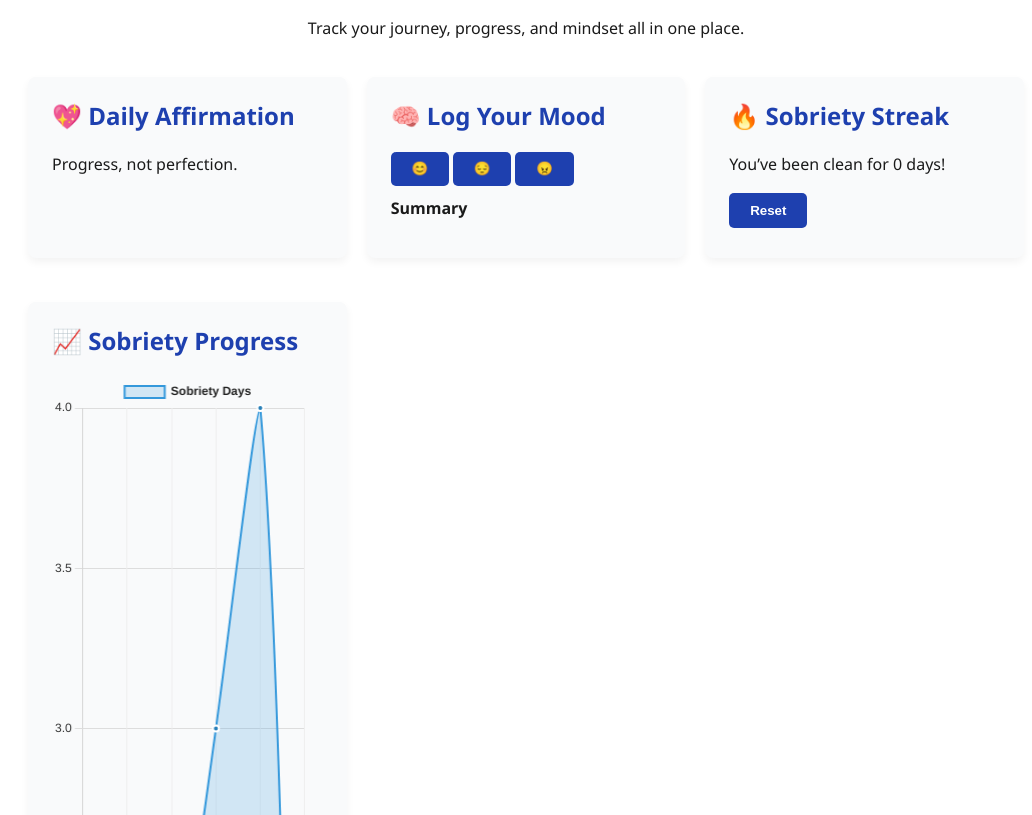
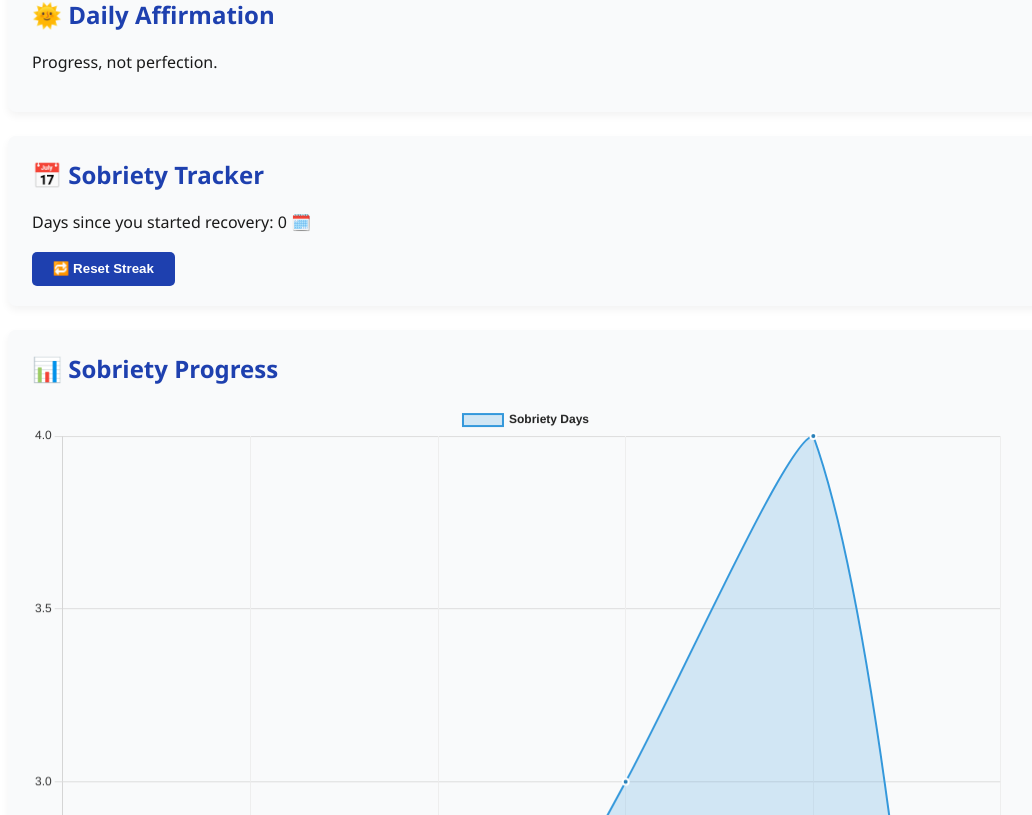
Before and after one commit to Hardikm9/Anti-Narcotics, a plain HTML site: page dashboard.html in a window 1280 px wide. Shown: the part 205-1020 px from the top of the page, without its empty margins (114-1146 px from the left). Drawn offline with nearby package versions, Linux system fonts and the light colour scheme.

Commit message:
Update dashboard.html

```diff
--- a/dashboard.html
+++ b/dashboard.html
@@ -5,16 +5,13 @@
   <meta name="viewport" content="width=device-width, initial-scale=1.0"/>
   <title>Dashboard – NarcStop AI</title>
   <link rel="stylesheet" href="css/style.css" />
-  <link rel="icon" href="assets/images/favicon.ico" type="image/x-icon" />
   <script src="https://cdn.jsdelivr.net/npm/chart.js"></script>
   <script defer src="js/dashboard.js"></script>
 </head>
 <body>
-
-  <!-- Navigation -->
+  <!-- Navbar -->
   <nav class="navbar">
     <div class="logo">📊 NarcStop AI</div>
-    <button class="menu-toggle" aria-label="Toggle menu">☰</button>
     <ul class="nav-links">
       <li><a href="index.html">Home</a></li>
       <li><a href="report.html">Report</a></li>
@@ -27,72 +24,55 @@
     <button id="darkModeToggle" title="Toggle Dark Mode">🌙</button>
   </nav>
 
+  <!-- Main -->
   <main class="page-content">
-    <h1 style="text-align:center; padding: 20px;">🌈 Your Recovery Dashboard</h1>
-    <p style="text-align:center;">Track your journey, progress, and mindset all in one place.</p>
+    <h1>📈 Your Recovery Journey</h1>
 
-    <div class="grid" style="padding: 20px;">
-      <!-- Daily Affirmation -->
-      <div class="card box">
-        <h2>💖 Daily Affirmation</h2>
-        <p id="dailyAffirmation">Loading motivation...</p>
+    <section class="card">
+      <h2>🌞 Daily Affirmation</h2>
+      <p id="dailyAffirmation">Loading...</p>
+    </section>
+
+    <section class="card">
+      <h2>📅 Sobriety Tracker</h2>
+      <p id="sobrietyDays">Days since you started recovery: <span>0</span> 🗓️</p>
+      <button class="btn" onclick="resetStreak()">🔁 Reset Streak</button>
+    </section>
+
+    <section class="card">
+      <h2>📊 Sobriety Progress</h2>
+      <canvas id="sobrietyChart" style="width: 100%; height: 300px;"></canvas>
+    </section>
+
+    <section class="card">
+      <h2>😌 Mood Logger</h2>
+      <div>
+        <button class="btn" onclick="logMood('😊')">😊</button>
+        <button class="btn" onclick="logMood('😐')">😐</button>
+        <button class="btn" onclick="logMood('😢')">😢</button>
       </div>
-
-      <!-- Mood Logger -->
-      <div class="card box">
-        <h2>🧠 Log Your Mood</h2>
-        <div id="moodButtons" style="margin-bottom: 10px;">
-          <button onclick="logMood('😊')">😊</button>
-          <button onclick="logMood('😔')">😔</button>
-          <button onclick="logMood('😠')">😠</button>
-        </div>
-        <h4>Summary</h4>
-        <ul id="moodList"></ul>
-      </div>
-
-      <!-- Sobriety Tracker -->
-      <div class="card box">
-        <h2>🔥 Sobriety Streak</h2>
-        <p id="sobrietyDays">You’ve been clean for <span>0</span> days!</p>
-        <button onclick="resetStreak()">Reset</button>
-      </div>
-
-      <!-- Sobriety Chart -->
-      <div class="card box">
-        <h2>📈 Sobriety Progress</h2>
-        <canvas id="sobrietyChart" height="200"></canvas>
-      </div>
-    </div>
+      <ul id="moodList"></ul>
+    </section>
   </main>
 
+  <!-- Footer -->
   <footer>
-    <p>&copy; 2025 NarcStop AI | Stay strong, stay focused 💪</p>
+    <p>&copy; 2025 NarcStop AI | You’re not alone. Stay strong.</p>
   </footer>
 
-  <!-- Mobile Menu + Dark Mode -->
+  <!-- Dark Mode Script -->
   <script>
-    const menuToggle = document.querySelector('.menu-toggle');
-    const navLinks = document.querySelector('.nav-links');
-    if (menuToggle && navLinks) {
-      menuToggle.addEventListener('click', () => {
-        navLinks.classList.toggle('active');
-      });
-    }
-
     const toggleBtn = document.getElementById("darkModeToggle");
-    const prefersDark = localStorage.getItem("theme") === "dark";
-    if (prefersDark) {
+    if (localStorage.getItem("theme") === "dark") {
       document.body.classList.add("dark-mode");
       toggleBtn.textContent = "☀️";
     }
-
-    toggleBtn?.addEventListener("click", () => {
+    toggleBtn.addEventListener("click", () => {
       document.body.classList.toggle("dark-mode");
       const isDark = document.body.classList.contains("dark-mode");
       localStorage.setItem("theme", isDark ? "dark" : "light");
       toggleBtn.textContent = isDark ? "☀️" : "🌙";
     });
   </script>
-
 </body>
 </html>
```
